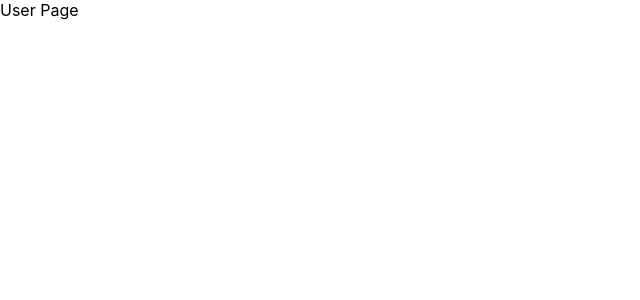
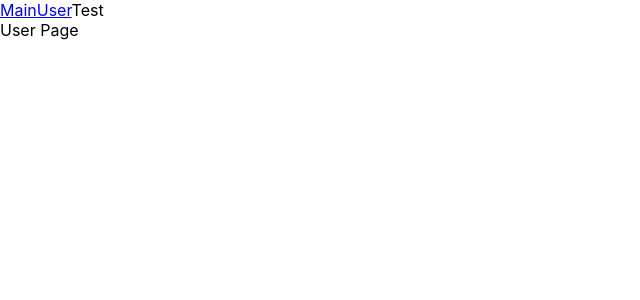
Before and after one commit to Gon-Zo/Django_Applicaton, a React (Create React App) app in the folder web/: page /User in a window 1280 px wide. Shown: the top 300 px of the page, without its empty margins (0-640 px from the left). Built offline with nearby package versions, Linux system fonts and the light colour scheme.

Commit message:
웹 기본 환경 세팅 #1

```diff
--- a/web/src/App.js
+++ b/web/src/App.js
@@ -1,11 +1,11 @@
 import React from 'react';
 import {BrowserRouter as Router,} from "react-router-dom";
-import Page from "./script/page/indx";
+import Root from "./script/Root";
 
 function App() {
     return (
         <Router>
-            <Page/>
+            <Root/>
         </Router>
     );
 }
--- /dev/null
+++ b/web/src/script/Root.js
@@ -0,0 +1,14 @@
+import React from 'react'
+import Page from './page/indx'
+import Menu from './component/Menu'
+
+const Root = () => {
+    return (
+        <div>
+            <Menu/>
+            <Page/>
+        </div>
+    )
+};
+
+export default Root
--- a/web/src/script/page/indx.js
+++ b/web/src/script/page/indx.js
@@ -8,17 +8,17 @@ import {
     Route,
 } from "react-router-dom";
 
-
 const Info = () => {
     return (
         <Switch>
             <Route path="/Main">
                 <Main/>
             </Route>
-            <Route path="/user">
+            <Route path="/User">
                 <User/>
             </Route>
         </Switch>
     )
 };
+
 export default Info
```
